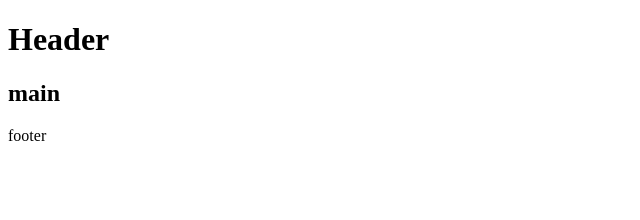
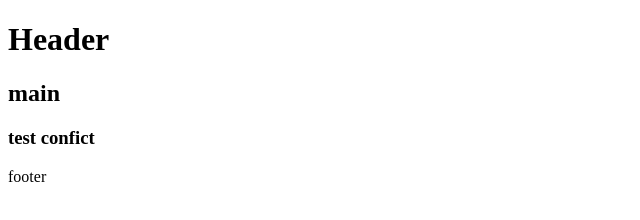
Before and after one commit to vihao-chay/buoi20github, a plain HTML site: page index.html in a window 1280 px wide. Shown: the whole page, without its empty margins (0-640 px from the left). Drawn offline with Linux system fonts and the light colour scheme.

Commit message:
hao change test

```diff
--- a/index.html
+++ b/index.html
@@ -10,6 +10,7 @@
     <h1>Header</h1>
     <main>
       <h2>main</h2>
+      <h3>test confict</h3>
     </main>
     <footer>
       <p>footer</p>
```
